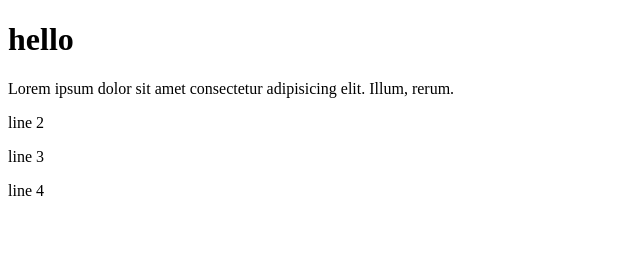
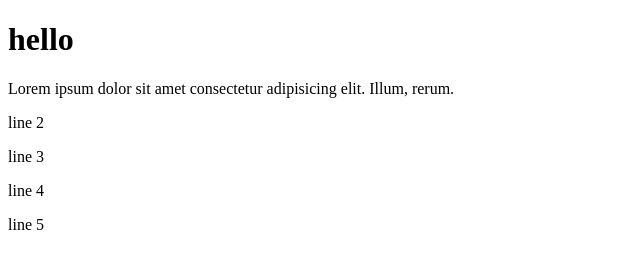
Before and after one commit to IuliiaSushko/training_1, a plain HTML site: page index.html in a window 1280 px wide. Shown: the full height of the page, 0-640 px from the left. Drawn offline with Linux system fonts and the light colour scheme.

Commit message:
add line 5

```diff
--- a/index.html
+++ b/index.html
@@ -14,5 +14,6 @@
     <p>line 2</p>
     <p>line 3</p>
     <p>line 4</p>
+    <p>line 5</p>
   </body>
 </html>
```
